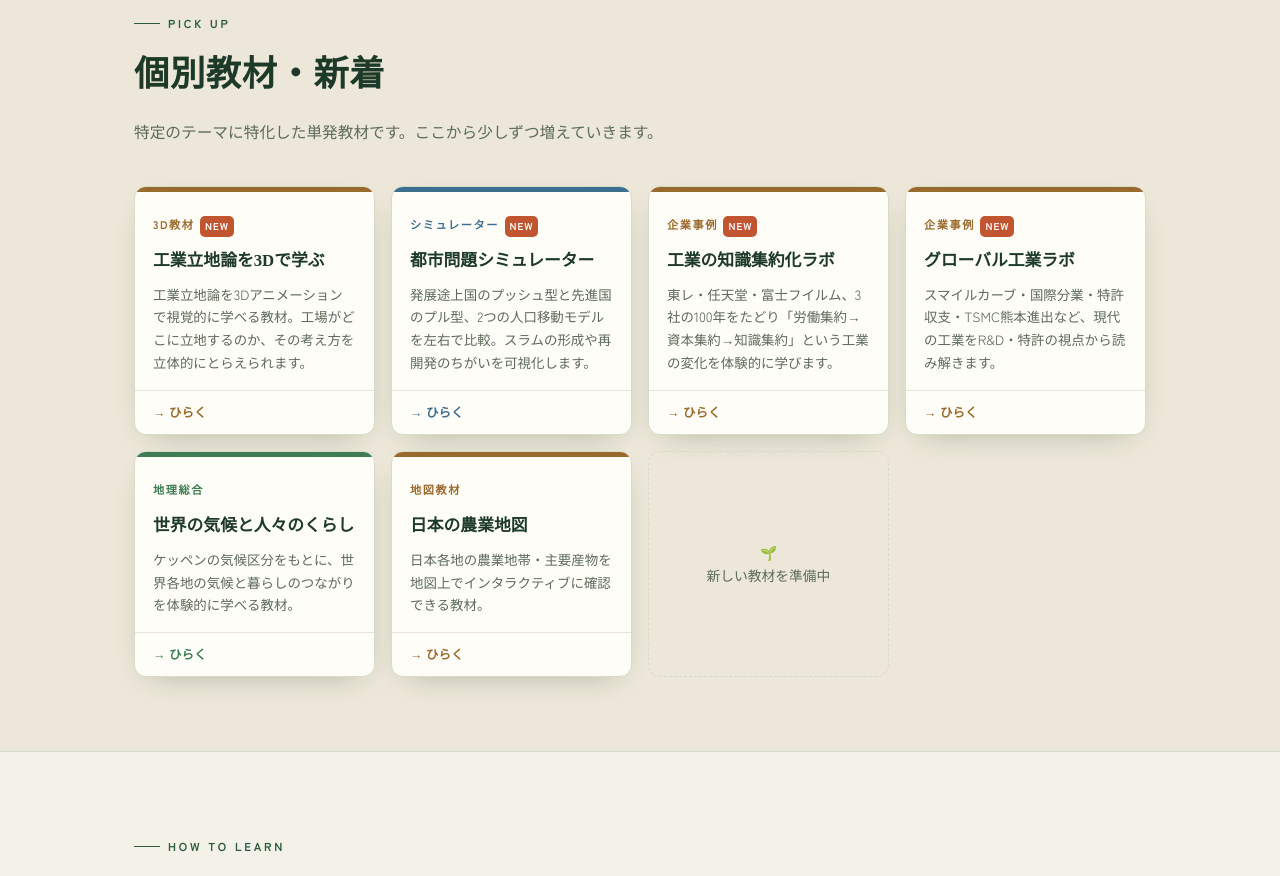
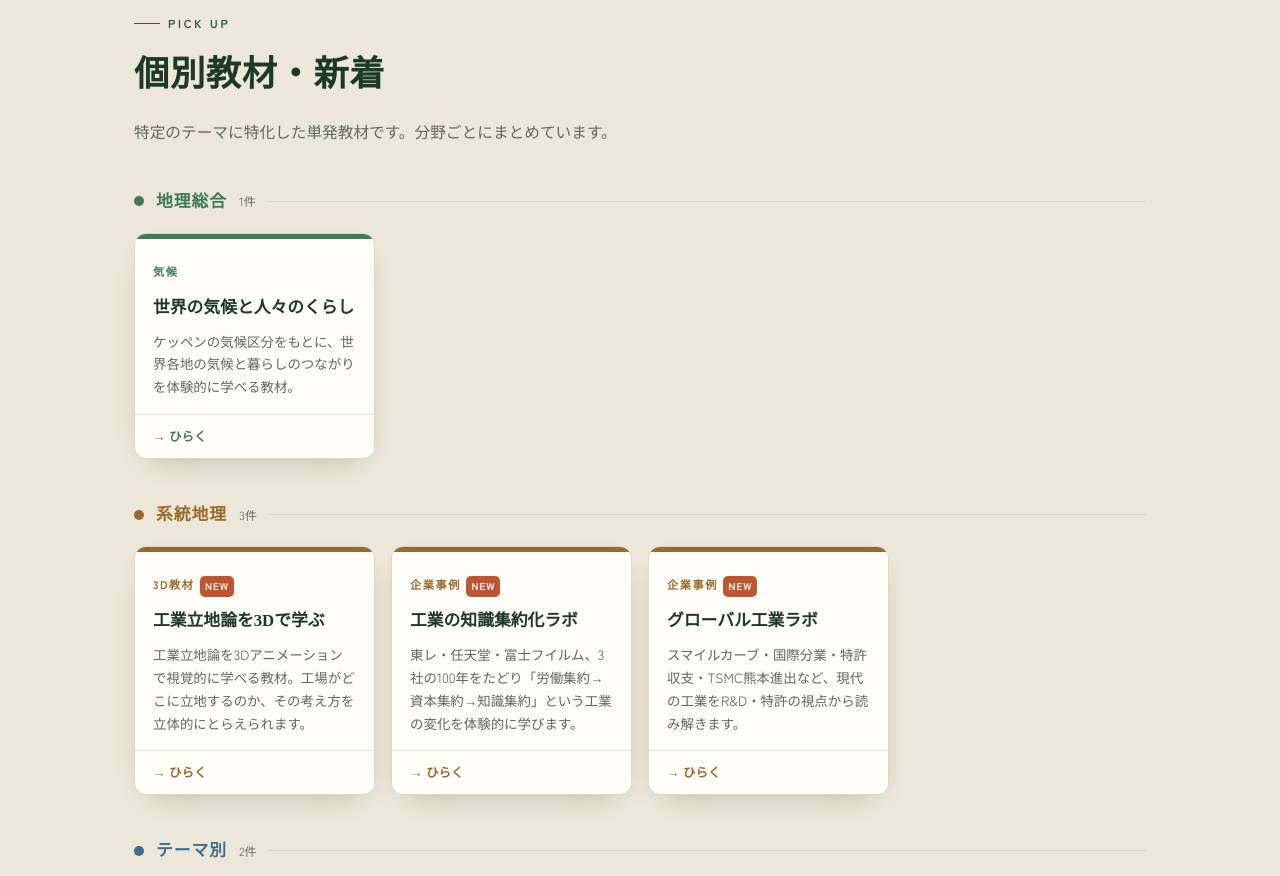
Before and after one commit to arageo2/arageo2.github.io, a plain HTML site: page index.html in a window 1280 px wide. Shown: the part 1882-2758 px from the top of the page. Drawn offline with Linux system fonts and the light colour scheme; a web font is replaced by a local one.

Commit message:
Update index.html

```diff
--- a/index.html
+++ b/index.html
@@ -202,6 +202,12 @@ header.site{
 .mini .mfoot{padding:10px 18px;border-top:1px solid var(--line-soft);font-size:.78rem;font-weight:700;color:var(--c)}
 .mini.ghost{border-style:dashed;background:transparent;box-shadow:none;display:grid;place-items:center;min-height:150px;text-align:center;color:var(--muted)}
 .mini.ghost:hover{transform:none}
+.mgroup{--c:var(--pine);display:flex;align-items:center;gap:12px;margin:40px 0 16px}
+.mgroup.first{margin-top:0}
+.mgroup::before{content:"";width:10px;height:10px;border-radius:50%;background:var(--c);flex-shrink:0}
+.mgroup h3{font-family:var(--serif);font-size:1.05rem;font-weight:800;color:var(--c);letter-spacing:.06em;white-space:nowrap}
+.mgroup .cnt{font-size:.74rem;color:var(--muted);white-space:nowrap}
+.mgroup::after{content:"";flex:1;height:1px;background:var(--line)}
 .mini.ghost .g{padding:20px;font-size:.86rem;line-height:1.7}
 
 /* ===== 学び方（進め方） ===== */
@@ -443,11 +449,26 @@ footer .cc a{color:#bfe0c4;font-weight:700;text-decoration:underline;text-underl
     <div class="sec-head">
       <span class="eyebrow">PICK UP</span>
       <h2>個別教材・新着</h2>
-      <p>特定のテーマに特化した単発教材です。ここから少しずつ増えていきます。</p>
+      <p>特定のテーマに特化した単発教材です。分野ごとにまとめています。</p>
     </div>
 
+    <!-- ▼ 新しい個別教材は、該当する分野の .minis 内に .mini ブロックを複製して追加 -->
+
+    <div class="mgroup first" style="--c:var(--c-basic)"><h3>地理総合</h3><span class="cnt">1件</span></div>
     <div class="minis">
-      <!-- ▼ 新しい個別教材は、この .mini ブロックを複製して追加 -->
+      <a class="mini" href="/geography-basic/K%C3%B6ppen/" style="--c:var(--c-basic)">
+        <div class="bar"></div>
+        <div class="mbody">
+          <span class="mcat">気候</span>
+          <h4>世界の気候と人々のくらし</h4>
+          <p>ケッペンの気候区分をもとに、世界各地の気候と暮らしのつながりを体験的に学べる教材。</p>
+        </div>
+        <div class="mfoot">→ ひらく</div>
+      </a>
+    </div>
+
+    <div class="mgroup" style="--c:var(--c-sys)"><h3>系統地理</h3><span class="cnt">3件</span></div>
+    <div class="minis">
       <a class="mini" href="/thematic/industrial01/" style="--c:var(--c-sys)">
         <div class="bar"></div>
         <div class="mbody">
@@ -457,7 +478,28 @@ footer .cc a{color:#bfe0c4;font-weight:700;text-decoration:underline;text-underl
         </div>
         <div class="mfoot">→ ひらく</div>
       </a>
+      <a class="mini" href="/thematic/industrial02/" style="--c:var(--c-sys)">
+        <div class="bar"></div>
+        <div class="mbody">
+          <span class="mcat">企業事例<span class="new">NEW</span></span>
+          <h4>工業の知識集約化ラボ</h4>
+          <p>東レ・任天堂・富士フイルム、3社の100年をたどり「労働集約→資本集約→知識集約」という工業の変化を体験的に学びます。</p>
+        </div>
+        <div class="mfoot">→ ひらく</div>
+      </a>
+      <a class="mini" href="/thematic/industrial03/" style="--c:var(--c-sys)">
+        <div class="bar"></div>
+        <div class="mbody">
+          <span class="mcat">企業事例<span class="new">NEW</span></span>
+          <h4>グローバル工業ラボ</h4>
+          <p>スマイルカーブ・国際分業・特許収支・TSMC熊本進出など、現代の工業をR&amp;D・特許の視点から読み解きます。</p>
+        </div>
+        <div class="mfoot">→ ひらく</div>
+      </a>
+    </div>
 
+    <div class="mgroup" style="--c:var(--c-thm)"><h3>テーマ別</h3><span class="cnt">2件</span></div>
+    <div class="minis">
       <a class="mini" href="/thematic/urban-problems/" style="--c:var(--c-thm)">
         <div class="bar"></div>
         <div class="mbody">
@@ -467,49 +509,15 @@ footer .cc a{color:#bfe0c4;font-weight:700;text-decoration:underline;text-underl
         </div>
         <div class="mfoot">→ ひらく</div>
       </a>
-
-      <a class="mini" href="/thematic/industrial02/" style="--c:var(--c-sys)">
+      <a class="mini" href="/thematic/rain-temp-chart/" style="--c:var(--c-thm)">
         <div class="bar"></div>
         <div class="mbody">
-          <span class="mcat">企業事例<span class="new">NEW</span></span>
-          <h4>工業の知識集約化ラボ</h4>
-          <p>東レ・任天堂・富士フイルム、3社の100年をたどり「労働集約→資本集約→知識集約」という工業の変化を体験的に学びます。</p>
+          <span class="mcat">地図教材</span>
+          <h4>世界の雨温図・ハイサーグラフ マップ</h4>
+          <p>気象庁の平年値（1991〜2020年）106地点の雨温図・ハイサーグラフを地図から表示。最大4地点を、目盛りをそろえて比較できます。</p>
         </div>
         <div class="mfoot">→ ひらく</div>
       </a>
-
-      <a class="mini" href="/thematic/industrial03/" style="--c:var(--c-sys)">
-        <div class="bar"></div>
-        <div class="mbody">
-          <span class="mcat">企業事例<span class="new">NEW</span></span>
-          <h4>グローバル工業ラボ</h4>
-          <p>スマイルカーブ・国際分業・特許収支・TSMC熊本進出など、現代の工業をR&amp;D・特許の視点から読み解きます。</p>
-        </div>
-        <div class="mfoot">→ ひらく</div>
-      </a>
-
-      <a class="mini" href="/geography-basic/K%C3%B6ppen/" style="--c:var(--c-basic)">
-        <div class="bar"></div>
-        <div class="mbody">
-          <span class="mcat">地理総合</span>
-          <h4>世界の気候と人々のくらし</h4>
-          <p>ケッペンの気候区分をもとに、世界各地の気候と暮らしのつながりを体験的に学べる教材。</p>
-        </div>
-        <div class="mfoot">→ ひらく</div>
-      </a>
-
-      <a class="mini" href="/geography-advanced/japan-agriculture1/" style="--c:var(--c-sys)">
-        <div class="bar"></div>
-        <div class="mbody">
-          <span class="mcat">地図教材</span>
-          <h4>日本の農業地図</h4>
-          <p>日本各地の農業地帯・主要産物を地図上でインタラクティブに確認できる教材。</p>
-        </div>
-        <div class="mfoot">→ ひらく</div>
-      </a>
-
-      <!-- 成長領域：教材が増えるまでのプレースホルダー -->
-      <div class="mini ghost"><div class="g">🌱<br>新しい教材を準備中</div></div>
     </div>
   </div>
 </section>
```
